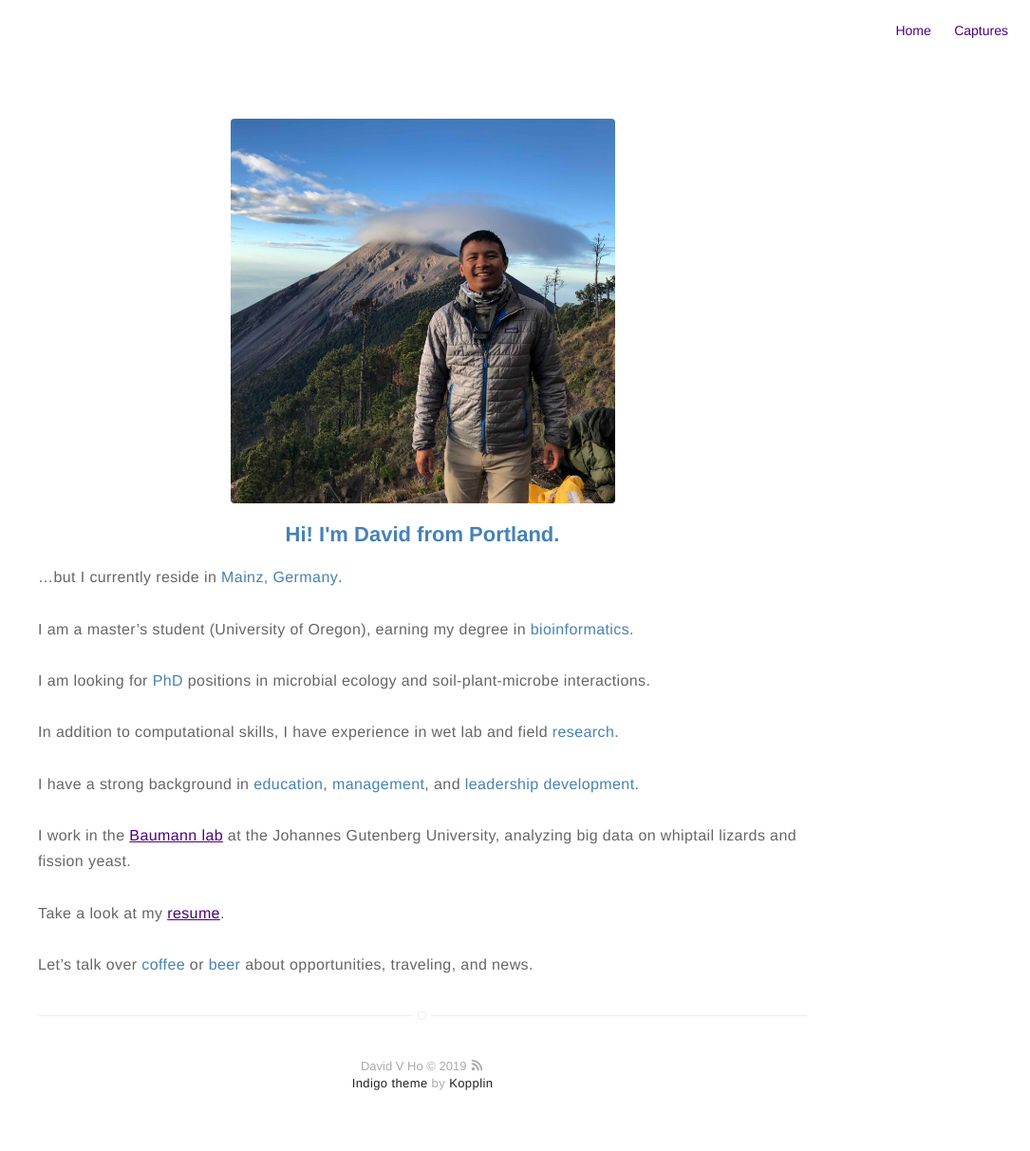
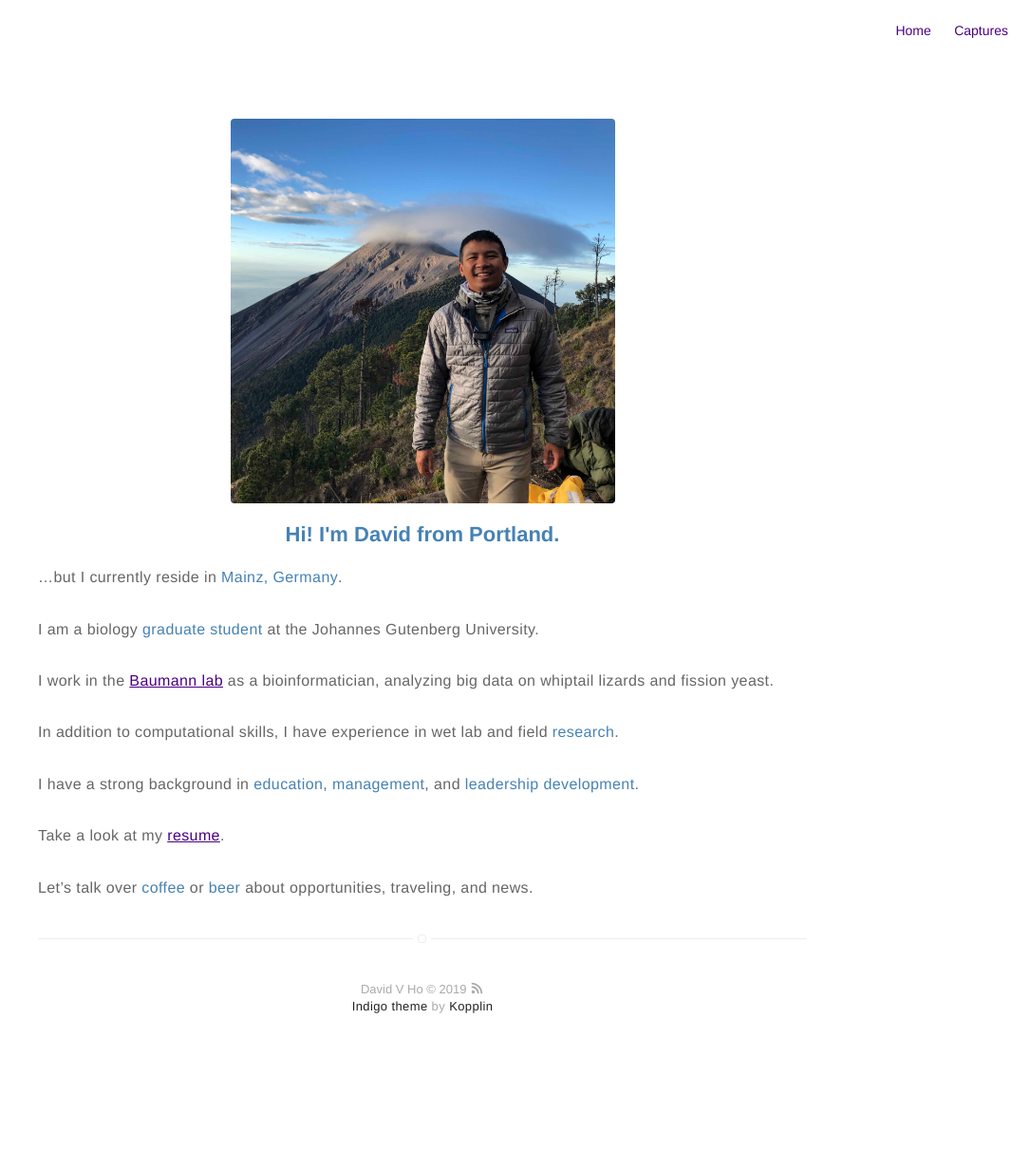
Before and after one commit to davidvho/davidvho.github.io, a Jekyll site: the page built from about.md, in a window 1280 px wide. Shown: the whole page at 95% size, without its empty margins (195-1280 px from the left). Built offline with Jekyll 4.4.1, drawn with Linux system fonts in a browser that asks for light colours; after the commit the page ends 1131 px from its top, so only the background shows below that.

Commit message:
updated about me

```diff
--- a/about.md
+++ b/about.md
@@ -7,10 +7,9 @@
 <h2><center><font color="#4682B4">Hi! I'm David from Portland.</font></center></h2>
 
 ...but I currently reside in <b><font color="#4682B4">Mainz, Germany</font></b>.
-<br><br>I am a master's student (University of Oregon), earning my degree in <b><font color="#4682B4">bioinformatics</font></b>.
-<br><br>I am looking for <b><font color="#4682B4">PhD</font></b> positions in microbial ecology and soil-plant-microbe interactions.
+<br><br>I am a biology <b><font color="#4682B4">graduate student</font></b> at the Johannes Gutenberg University.
+<br><br>I work in the <b><font color="#4682B4"><a href="http://baumannlab.org/">Baumann lab</a></font></b> as a bioinformatician, analyzing big data on whiptail lizards and fission yeast.
 <br><br>In addition to computational skills, I have experience in wet lab and field <b><font color="#4682B4">research</font></b>.
 <br><br>I have a strong background in <b><font color="#4682B4">education</font></b>, <b><font color="#4682B4">management</font></b>, and <b><font color="#4682B4">leadership development</font></b>.
-<br><br>I work in the <b><font color="#4682B4"><a href="http://baumannlab.org/">Baumann lab</a></font></b> at the Johannes Gutenberg University, analyzing big data on whiptail lizards and fission yeast.
 <br><br>Take a look at my <b><font color="#4682B4"><a href="/files/ho_resume.pdf" target="_blank">resume</a></font></b>.
 <br><br>Let's talk over <b><font color="#4682B4">coffee</font></b> or <b><font color="#4682B4">beer</font></b> about opportunities, traveling, and news.
```
